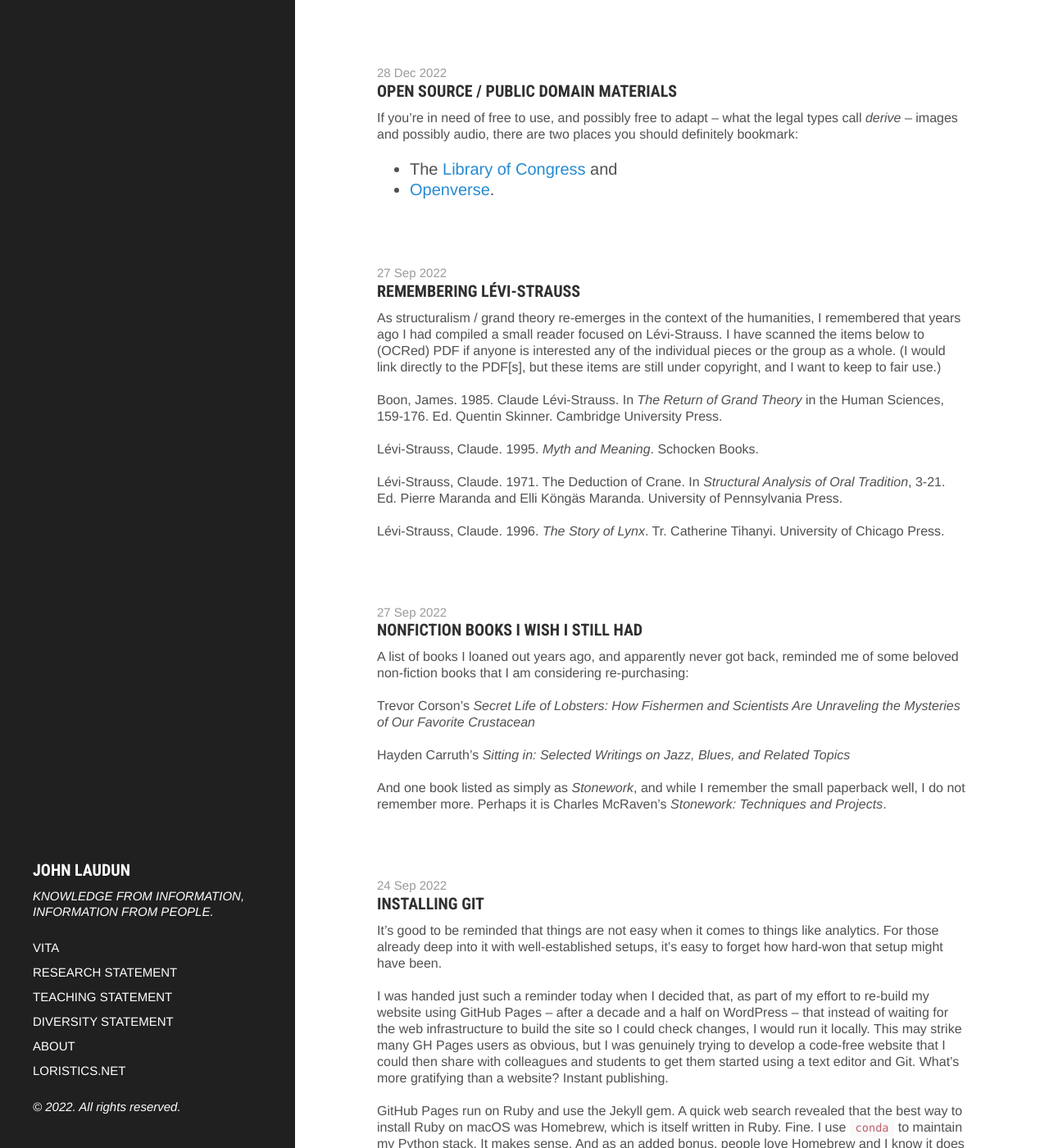
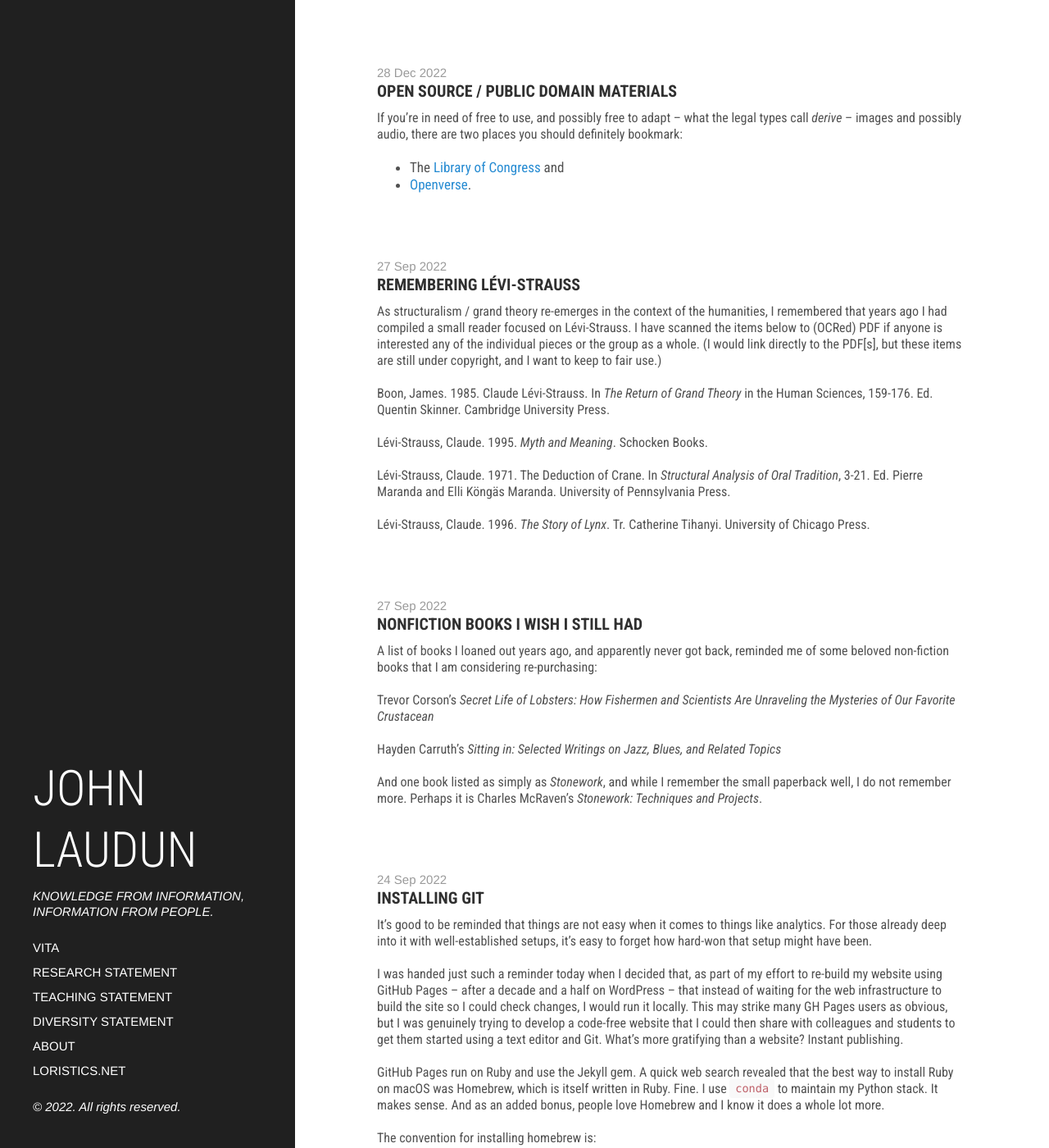
Before and after one commit to johnlaudun/blog, a Jekyll site: the page built from index.html, in a window 1280 px wide and 1400 px high. Shown: the whole window at 82% size. Built offline with Jekyll 4.4.1, drawn with Linux system fonts in a browser that asks for light colours; the list of posts is cut into pages by our own code.

Commit message:
Tweaking Roboto settings.

```diff
--- a/public/css/hyde.css
+++ b/public/css/hyde.css
@@ -88,9 +88,8 @@ html {
   color: #fff;
   margin-top: 0;
   font-family: 'Roboto Condensed', "Helvetica Neue", Verdana, sans-serif;
-  font-variant: condensed;
-  font-weight: bold;
-  font-size: 1rem;
+  font-weight: 300;
+  font-size: 3rem;
 }
 
 .sidebar-about p {
--- a/public/css/poole.css
+++ b/public/css/poole.css
@@ -117,6 +117,8 @@ h4, h5, h6 {
 p {
   margin-top: 0;
   margin-bottom: 1rem;
+  font-family: 'Roboto Condensed', "Helvetica Neue", Verdana, sans-serif;
+  font-size: 1rem;
 }
 
 strong {
@@ -128,6 +130,8 @@ strong {
 ul, ol, dl {
   margin-top: 0;
   margin-bottom: 1rem;
+  font-family: 'Roboto Condensed', "Helvetica Neue", Verdana, sans-serif;
+  font-size: 0.85rem;
 }
 
 dt {
@@ -224,8 +228,9 @@ pre code {
 blockquote {
   padding: .5rem 1rem;
   margin: .8rem 0;
-  color: #7a7a7a;
   border-left: .25rem solid #e5e5e5;
+  font-family: 'Roboto Condensed', "Helvetica Neue", Verdana, sans-serif;
+  font-size: 0.9rem;
 }
 blockquote p:last-child {
   margin-bottom: 0;
```
